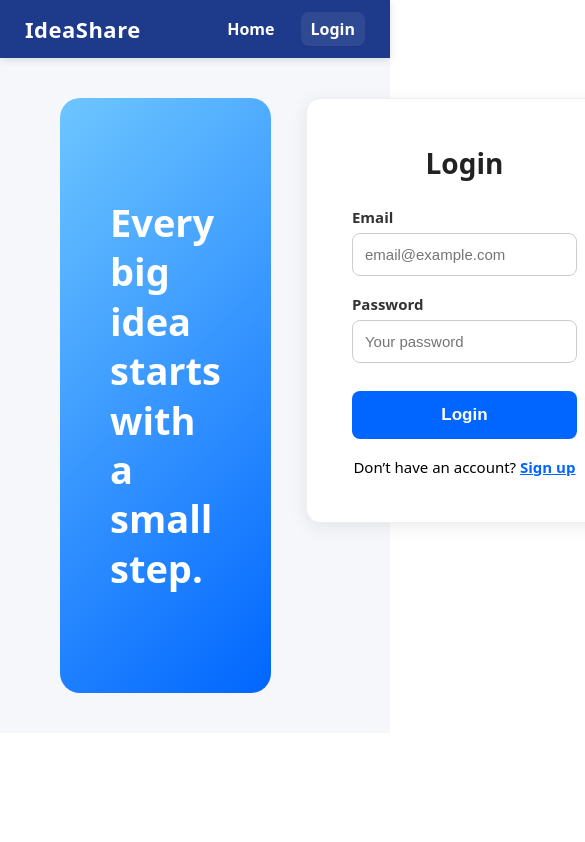
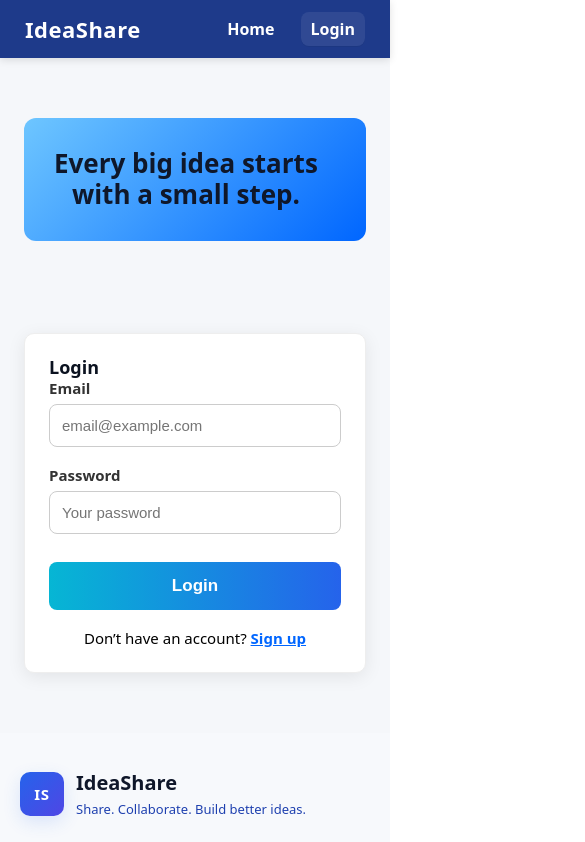
Before and after one commit to Priya-Tanwar-Eng/idea-share, a React (Vite) app in the folder frontend/: page /login in a window 390 px wide. Shown: the top 842 px of the page, 585 px wide, since content can reach past the window. Built offline with nearby package versions, Linux system fonts and the light colour scheme.

Commit message:
Improve responsive layout for login and home pages

```diff
--- a/frontend/src/pages/Home.css
+++ b/frontend/src/pages/Home.css
@@ -195,3 +195,71 @@
 
   .hero-illustration { max-width: 320px; }
 }
+
+/* Mobile-only adjustments — preserves desktop design */
+@media (max-width: 640px) {
+  .hero {
+    grid-template-columns: 1fr;      /* stack columns */
+    padding: 18px 14px 0px 14px;
+    gap: 16px;
+    align-items: start;
+  }
+
+  .hero-right {
+    /* margin-top: 12px; */
+    order: -1;                      /* show illustration above text */
+    margin-bottom: 12px;
+  }
+
+  .hero-left {
+    text-align: center;             /* center on small screens */
+    padding: 6px;
+  }
+
+  .hero-title {
+    font-size: 28px;                /* smaller, still same style */
+    line-height: 1.06;
+  }
+
+  .hero-sub {
+    font-size: 15px;
+    margin: 0 auto 18px;
+    max-width: 46ch;
+  }
+
+  .hero-stats{
+    justify-content: center;        /* center stats */
+  }
+
+  .hero-ctas {
+    justify-content: center;        /* center buttons */
+    gap: 10px;
+    flex-wrap: wrap;
+  }
+
+  .hero-illustration {
+    max-width: 300px;
+    width: 80%;
+  }
+
+  .features {
+    padding: 0 18px 16px;
+  }
+
+  .features-title{
+    text-align: center;
+  }
+
+  .features-grid {
+    grid-template-columns: 1fr;     /* single-column features */
+    gap: 12px;
+  }
+
+  .feature-card {
+    padding: 14px;
+  }
+
+  .home-main {
+    padding-bottom: 32px;
+  }
+}
--- /dev/null
+++ b/frontend/src/pages/Login.css
@@ -0,0 +1,122 @@
+/* Login layout (desktop default kept as before) */
+.login-layout {
+  display: grid;
+  grid-template-columns: 1fr 1fr;
+  gap: 35px;
+  padding: 40px 60px;
+  min-height: 80vh;
+  background: #f5f7fa;
+  align-items: center; /* stays centered on smaller screens */
+}
+
+/* Hero side */
+.login-hero {
+  background: linear-gradient(135deg, #6ec6ff, #0066ff);
+  border-radius: 20px;
+  display: flex;
+  align-items: center;
+  padding: 50px;
+  color: white;
+}
+.hero-title {
+  font-size: 38px;
+  font-weight: 700;
+  line-height: 1.2;
+  margin: 0;
+}
+
+/* Card side */
+.login-card {
+  background: white;
+  padding: 45px;
+  border-radius: 14px;
+  box-shadow: 0 4px 18px rgba(0,0,0,0.08);
+  border: 1px solid #eee;
+  /* removed height: fit-content; we'll set full height on wide screens */
+}
+
+/* Form */
+.login-form {
+  display: flex;
+  flex-direction: column;
+}
+.form-label {
+  margin-bottom: 6px;
+  font-size: 15px;
+  font-weight: 600;
+  color: #333;
+}
+.form-input {
+  padding: 12px;
+  margin-bottom: 18px;
+  border-radius: 8px;
+  border: 1px solid #ccc;
+  font-size: 15px;
+  outline: none;
+  width: 100%;
+  box-sizing: border-box;
+}
+.form-input:focus {
+  box-shadow: 0 0 0 3px rgba(0,102,255,0.12);
+}
+
+/* Button */
+.btn-primary {
+  padding: 14px;
+  margin-top: 10px;
+  background: #0066ff;
+  color: white;
+  font-size: 17px;
+  border: none;
+  border-radius: 8px;
+  font-weight: 600;
+  cursor: pointer;
+}
+.btn-primary:disabled { opacity: 0.7; cursor: default; }
+
+/* Footer text */
+.signup-prompt {
+  margin-top: 18px;
+  text-align: center;
+  font-size: 15px;
+}
+.link-primary { color: #0066ff; font-weight: 600; }
+
+/* Responsive: stack on small screens */
+@media (max-width: 900px) {
+  .login-layout {
+    grid-template-columns: 1fr;
+    padding: 24px;
+    gap: 20px;
+  }
+
+  .login-hero {
+    padding: 30px;
+    border-radius: 12px;
+    text-align: center;
+  }
+  .hero-title { font-size: 26px; }
+
+  .login-card {
+    padding: 24px;
+    border-radius: 10px;
+  }
+}
+
+/* NEW: Equalize heights on larger screens */
+@media (min-width: 901px) {
+  .login-layout {
+    align-items: stretch; /* make grid items fill the same vertical space */
+  }
+
+  .login-hero,
+  .login-card {
+    height: 100%;             /* fill the grid row height */
+    display: flex;
+    flex-direction: column;
+    justify-content: center;  /* vertically center contents */
+  }
+
+  /* Ensure card content doesn't look cramped */
+  .login-card { padding: 45px; }
+}
--- a/frontend/src/pages/Login.jsx
+++ b/frontend/src/pages/Login.jsx
@@ -5,6 +5,7 @@ import { AuthContext } from "../context/AuthContext";
 import { successToast, errorToast } from "../utils/Toast";
 import Navbar from "../components/Navbar";
 import Footer from "../components/Footer";
+import "./Login.css";
 
 function Login() {
   const [email, setEmail] = useState("");
@@ -40,116 +41,51 @@ function Login() {
     <>
       <Navbar />
 
-      <div
-        style={{
-          display: "grid",
-          gridTemplateColumns: "1fr 1fr",
-          padding: "40px 60px",
-          minHeight: "80vh",
-          background: "#f5f7fa",
-        }}
-      >
-        <div
-          style={{
-            background: "linear-gradient(135deg, #6ec6ff, #0066ff)",
-            borderRadius: "20px",
-            marginRight: "35px",
-            display: "flex",
-            alignItems: "center",
-            padding: "50px",
-            color: "white",
-          }}
-        >
-          <h1 style={{ fontSize: "38px", fontWeight: "700", lineHeight: "1.3" }}>
+      <div className="login-layout">
+        <div className="login-hero" aria-hidden="true">
+          <h1 className="hero-title">
             Every big idea starts <br /> with a small step.
           </h1>
         </div>
 
-        <div
-          style={{
-            background: "white",
-            padding: "45px",
-            borderRadius: "14px",
-            boxShadow: "0 4px 18px rgba(0,0,0,0.08)",
-            border: "1px solid #eee",
-            height: "fit-content",
-          }}
-        >
-          <h2
-            style={{
-              marginBottom: "25px",
-              textAlign: "center",
-              fontWeight: "700",
-              fontSize: "28px",
-              color: "#222",
-            }}
-          >
-            Login
-          </h2>
+        <div className="login-card">
+          <h2 className="card-title">Login</h2>
 
-          <form onSubmit={handleSubmit} style={{ display: "flex", flexDirection: "column" }}>
-            <label style={labelStyle}>Email</label>
+          <form onSubmit={handleSubmit} className="login-form">
+            <label className="form-label">Email</label>
             <input
               value={email}
               onChange={(e) => setEmail(e.target.value)}
               placeholder="email@example.com"
-              style={inputStyle}
+              className="form-input"
             />
 
-            <label style={labelStyle}>Password</label>
+            <label className="form-label">Password</label>
             <input
               type="password"
               value={password}
               onChange={(e) => setPassword(e.target.value)}
               placeholder="Your password"
-              style={inputStyle}
+              className="form-input"
             />
 
-            <button
-              type="submit"
-              disabled={busy}
-              style={{
-                padding: "14px",
-                marginTop: "10px",
-                background: "#0066ff",
-                color: "white",
-                fontSize: "17px",
-                border: "none",
-                borderRadius: "8px",
-                fontWeight: "600",
-                cursor: "pointer",
-              }}
-            >
+            <button type="submit" disabled={busy} className="btn-primary">
               {busy ? "Logging in..." : "Login"}
             </button>
           </form>
 
-          <p style={{ marginTop: "18px", textAlign: "center", fontSize: "15px" }}>
+          <p className="signup-prompt">
             Don’t have an account?{" "}
-            <Link to="/signup" style={{ color: "#0066ff", fontWeight: "600" }}>
+            <Link to="/signup" className="link-primary">
               Sign up
             </Link>
           </p>
         </div>
       </div>
+
+      <Footer />
     </>
   );
 }
 
-const labelStyle = {
-  marginBottom: "6px",
-  fontSize: "15px",
-  fontWeight: "600",
-  color: "#333",
-};
-
-const inputStyle = {
-  padding: "12px",
-  marginBottom: "18px",
-  borderRadius: "8px",
-  border: "1px solid #ccc",
-  fontSize: "15px",
-  outline: "none",
-};
-
 export default Login;
```
